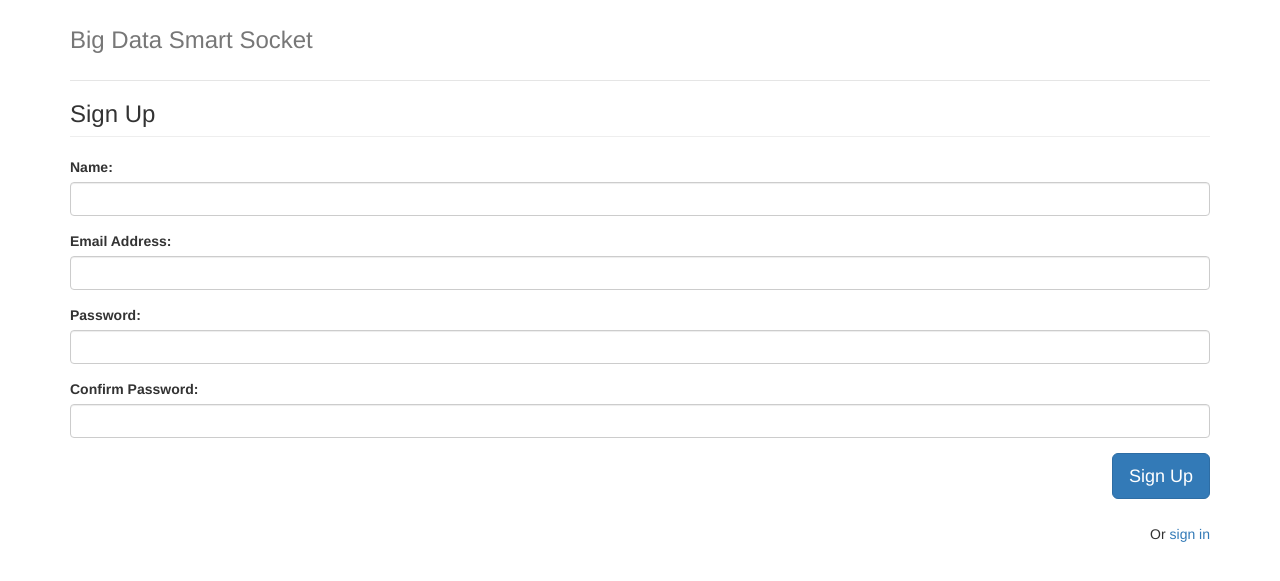
After one commit to feltus/BDSS, a Flask app: page /signup in a window 1280 px wide. The commit adds this page. Shown: the top 581 px of the page. Run offline with Flask 2, Linux system fonts and the light colour scheme; parts of the project's set-up code (start-up, migrations or seed data) failed here and were passed over; some libraries are stand-ins or nearby versions.

Commit message:
Add user accounts.

```diff
--- a/BDSS/__init__.py
+++ b/BDSS/__init__.py
@@ -1,10 +1,13 @@
 import json
+import re
 
 from datetime import datetime
-from flask import Flask, g, render_template, request, Response
+from flask import Flask, g, redirect, render_template, request, Response, url_for
+from flask.ext.login import LoginManager, login_required, login_user, logout_user
+from passlib.context import CryptContext
 
 from .common import config, db_engine, DBSession
-from .models import Job, DataItem
+from .models import User, Job, DataItem
 
 
 ## Filter request params to prevent mass assignment.
@@ -21,7 +24,24 @@ def json_response(obj, status=200):
 
 
 app = Flask(__name__)
+app.secret_key = config['app']['secret_key']
 
+login_manager = LoginManager()
+login_manager.init_app(app)
+login_manager.login_view = 'signin'
+
+@login_manager.user_loader
+def load_user(userid):
+    return g.db_session.query(User).filter_by(id=int(userid)).first()
+
+@login_manager.unauthorized_handler
+def unauthorized():
+    if 'content-type' in request.headers.keys() and request.headers['content-type'] == 'application/json':
+        return json_response({}, 401)
+    else:
+        return redirect('/signin')
+
+pwd_context = CryptContext(schemes='bcrypt_sha256')
 
 @app.before_request
 def open_db_connection():
@@ -34,22 +54,94 @@ def close_db_connection(exception):
     g.db_connection.close()
 
 @app.route('/')
+@login_required
 def index_page():
     return render_template('index.html')
 
+@app.route('/signin', methods=['GET'])
+def signin_page():
+    return render_template('signin.html')
+
+@app.route('/signin', methods=['POST'])
+def signin():
+    params = request.get_json()
+
+    errors = {}
+
+    if 'email' not in params.keys() or len(params['email']) == 0:
+        errors['email'] = 'A valid email address is required'
+
+    if 'password' not in params.keys() or len(params['password']) == 0:
+        errors['password'] = 'A password is required'
+
+    if len(errors) > 0:
+        return json_response({'errors': errors}, status=400)
+    else:
+        user = g.db_session.query(User).filter_by(email=params['email']).first()
+        if user and pwd_context.verify(params['password'], user.password_hash):
+            login_user(user)
+            return json_response({})
+        else:
+            return json_response({'errors': {'password': 'Invalid username/password combination'}}, status=401)
+
+@app.route('/signup', methods=['GET'])
+def signup_page():
+    return render_template('signup.html')
+
+@app.route('/signup', methods=['POST'])
+def signup():
+    params = request.get_json()
+
+    errors = {}
+
+    if 'name' not in params.keys() or len(params['name']) == 0:
+        errors['name'] = 'A name is required'
+
+    if 'email' not in params.keys() or len(params['email']) == 0 or not re.compile(r'^\S+@.+\.\S+$').match(params['email']):
+        errors['email'] = 'A valid email address is required'
+
+    if 'password' not in params.keys() or len(params['password']) == 0:
+        errors['password'] = 'A password is required'
+    elif len(params['password']) < 6:
+        errors['password'] = 'Your password must be at least 6 characters long'
+    elif 'password_confirmation' not in params.keys() or len(params['password_confirmation']) == 0:
+        errors['password_confirmation'] = 'You must confirm your password'
+    elif params['password'] != params['password_confirmation']:
+        errors['password_confirmation'] = 'Password confirmation does not match password'
+
+    if len(errors) > 0:
+        return json_response({'errors': errors}, status=400)
+    else:
+        pwd_hash = pwd_context.encrypt(params['password'])
+        user = User(name=params['name'], email=params['email'], password_hash=pwd_hash)
+        g.db_session.add(user)
+        g.db_session.commit()
+        login_user(user)
+        return json_response({})
+
+@app.route('/signout')
+@login_required
+def signout():
+    logout_user()
+    return ('', 204)
+
 @app.route('/job/<job_id>')
+@login_required
 def show_job_page(job_id):
     return render_template('show.html', job_id=job_id)
 
 @app.route('/submit')
+@login_required
 def submit_page():
     return render_template('submit.html')
 
 @app.route('/api/jobs', methods=['GET'])
+@login_required
 def list_jobs():
     return json_response({'jobs': [job.serialize() for job in g.db_session.query(Job).all()]})
 
 @app.route('/api/jobs', methods=['POST'])
+@login_required
 def create_job():
     params = request.get_json()
 
@@ -70,6 +162,7 @@ def create_job():
         return json_response({'errors': [str(e)]}, status=400)
 
 @app.route('/api/jobs/<job_id>')
+@login_required
 def show_job(job_id):
     job = g.db_session.query(Job).filter_by(job_id=job_id).first()
 
@@ -79,6 +172,7 @@ def show_job(job_id):
         return json_response({}, status=404)
 
 @app.route('/api/jobs/<job_id>', methods=['POST'])
+@login_required
 def update_job(job_id):
     job = g.db_session.query(Job).filter_by(job_id=job_id).first()
     params = request.get_json()
@@ -91,6 +185,7 @@ def update_job(job_id):
         return json_response({}, status=404)
 
 @app.route('/api/jobs/<job_id>/data/status', methods=['POST'])
+@login_required
 def update_transfer_status(job_id):
     params = request.get_json()
 
@@ -126,12 +221,14 @@ def update_transfer_status(job_id):
         return json_response({'errors': [str(e)]}, status=400)
 
 @app.route('/api/data_transfer_methods')
+@login_required
 def list_data_transfer_methods():
     methods = [dict(method.iteritems(), id=id) for (id, method) in config['data_transfer_methods'].iteritems()]
 
     return json_response({'methods': sorted(methods, lambda m1,m2: cmp(m1['id'], m2['id']))})
 
 @app.route('/api/data_destinations')
+@login_required
 def list_data_destinations():
     destinations = [{'id': id, 'label': dest['label'], 'description': dest['description']} for (id, dest) in config['data_destinations'].iteritems()]
     return json_response({'destinations': sorted(destinations, lambda d1, d2: cmp(d1['id'], d2['id']))})
--- a/BDSS/static/css/style.css
+++ b/BDSS/static/css/style.css
@@ -6,6 +6,10 @@
 .header h3 {
     line-height: 40px;
     padding-bottom: 10px;
+}
+
+.page-header {
+    margin-top: 20px;
 }
 
 .striped {
--- /dev/null
+++ b/BDSS/static/js/form-utils.js
@@ -0,0 +1,27 @@
+var showError = function(input, msg) {
+    var group = $(input).closest('.form-group');
+    group.addClass('has-error');
+    var helpP = group.find('.help-block.err-msg');
+    if (helpP.length === 0) {
+        helpP = $('<p class="help-block err-msg"></p>');
+        group.append(helpP);
+    }
+    helpP.html(msg);
+};
+
+var hideError = function(input) {
+    var group = $(input).closest('.form-group');
+    group.removeClass('has-error');
+    group.find('.help-block.err-msg').remove();
+};
+
+var requireValue = function(input, msg) {
+    msg = msg || 'A value is required.';
+    if ($(input).val().length === 0) {
+        showError(input, msg);
+        return false;
+    } else {
+        hideError(input);
+        return true;
+    }
+};
--- /dev/null
+++ b/BDSS/static/js/signup.js
@@ -0,0 +1,55 @@
+$(document).ready(function() {
+
+    $('#signup-btn').on('click', function(e) {
+        e.preventDefault();
+        e.stopPropagation();
+
+        var submitButton = $(this);
+        submitButton.attr('disabled', 'disabled');
+        var spinner = $('<span class="glyphicon glyphicon-refresh spin"></span>');
+        spinner.prependTo(submitButton);
+
+        submitButton.closest('form').find('input').each(function() {
+            hideError($(this));
+        });
+
+        var request = {
+            name: $('#name').val(),
+            email: $('#email').val(),
+            password: $('#password').val(),
+            password_confirmation: $('#password_confirmation').val(),
+        };
+
+        $.ajax('/signup', {
+            type: 'POST',
+            data: JSON.stringify(request),
+            contentType: 'application/json; charset=UTF-8',
+            dataType: 'json',
+            success: function(response) {
+                spinner.remove();
+                submitButton.removeAttr('disabled');
+                console.log(response);
+                window.location = '/';
+            },
+            error: function(jqXHR, textStatus, errorThrown) {
+                spinner.remove();
+                submitButton.removeAttr('disabled');
+
+                var response = JSON.parse(jqXHR.responseText);
+                if (response.hasOwnProperty('errors')) {
+                    for (var field in response.errors) {
+                        if (response.errors.hasOwnProperty(field)) {
+                            var fieldErrors = response.errors[field];
+                            if (fieldErrors instanceof Array) {
+                                showError($('#' + field), fieldErrors.join('<br>'));
+                            } else {
+                                showError($('#' + field), fieldErrors);
+                            }
+                        }
+                    }
+                }
+            }
+        });
+    });
+
+});
--- /dev/null
+++ b/BDSS/templates/signup.html
@@ -0,0 +1,62 @@
+<!DOCTYPE html>
+<html>
+<head>
+    <meta charset="utf-8">
+    <meta http-equiv="X-UA-Compatible" content="IE=edge">
+    <meta name="viewport" content="width=device-width, initial-scale=1">
+
+    <link rel="stylesheet" href="https://maxcdn.bootstrapcdn.com/bootstrap/3.2.0/css/bootstrap.min.css">
+    <link rel="stylesheet" href="/static/css/style.css">
+
+    <!--[if lt IE 9]>
+      <script src="https://oss.maxcdn.com/html5shiv/3.7.2/html5shiv.min.js"></script>
+      <script src="https://oss.maxcdn.com/respond/1.4.2/respond.min.js"></script>
+    <![endif]-->
+
+    <title>BDSS</title>
+</head>
+<body>
+
+    <div class="container">
+        <div class="header">
+            <ul class="nav nav-pills pull-right">
+            </ul>
+            <h3 class="text-muted">Big Data Smart Socket</h3>
+        </div>
+
+        <h3 class="page-header">Sign Up</h3>
+
+        <form role="form">
+            <div class="form-group">
+                <label for="name">Name:</label>
+                <input type="text" class="form-control" id="name">
+            </div>
+            <div class="form-group">
+                <label for="email">Email Address:</label>
+                <input type="email" class="form-control" id="email">
+            </div>
+            <div class="form-group">
+                <label for="password">Password:</label>
+                <input type="password" class="form-control" id="password">
+            </div>
+            <div class="form-group">
+                <label for="password_confirmation">Confirm Password:</label>
+                <input type="password" class="form-control" id="password_confirmation">
+            </div>
+
+            <div class="form-group" style="text-align:right;">
+                <button class="btn btn-primary btn-lg" type="submit" id="signup-btn">Sign Up</button>
+                <p style="margin-top:25px;">Or <a href="/signin">sign in<a></p>
+            </div>
+
+        </form>
+
+    </div>
+
+    <script src="https://ajax.googleapis.com/ajax/libs/jquery/1.11.1/jquery.min.js"></script>
+    <script src="https://maxcdn.bootstrapcdn.com/bootstrap/3.2.0/js/bootstrap.min.js"></script>
+    <script src="/static/js/form-utils.js"></script>
+    <script src="/static/js/signup.js"></script>
+
+</body>
+</html>
--- a/BDSS/templates/submit.html
+++ b/BDSS/templates/submit.html
@@ -99,6 +99,7 @@
 
     <script src="https://ajax.googleapis.com/ajax/libs/jquery/1.11.1/jquery.min.js"></script>
     <script src="https://maxcdn.bootstrapcdn.com/bootstrap/3.2.0/js/bootstrap.min.js"></script>
+    <script src="/static/js/form-utils.js"></script>
     <script src="/static/js/form.js"></script>
     <script src="/static/js/submit.js"></script>
 </body>
--- a/requirements.txt
+++ b/requirements.txt
@@ -1,14 +1,19 @@
 Flask==0.10.1
+Flask-Login==0.2.11
 Jinja2==2.7.3
 MarkupSafe==0.23
 PyYAML==3.11
 SQLAlchemy==0.9.7
 SQLAlchemy-Utils==0.26.16
 Werkzeug==0.9.6
+bcrypt==1.0.2
+cffi==0.8.6
 ecdsa==0.11
 itsdangerous==0.24
 lockfile==0.10.2
 paramiko==1.15.1
+passlib==1.6.2
+pycparser==2.10
 pycrypto==2.6.1
 python-daemon==1.6.1
 six==1.8.0
```
Also changed, not shown: BDSS/models.py (+21 -0 lines), BDSS/static/js/signin.js (added, +53 -0 lines), BDSS/static/js/submit.js (+0 -28 lines), BDSS/templates/signin.html (added, +54 -0 lines), gen_key.py (added, +10 -0 lines), README.md.
